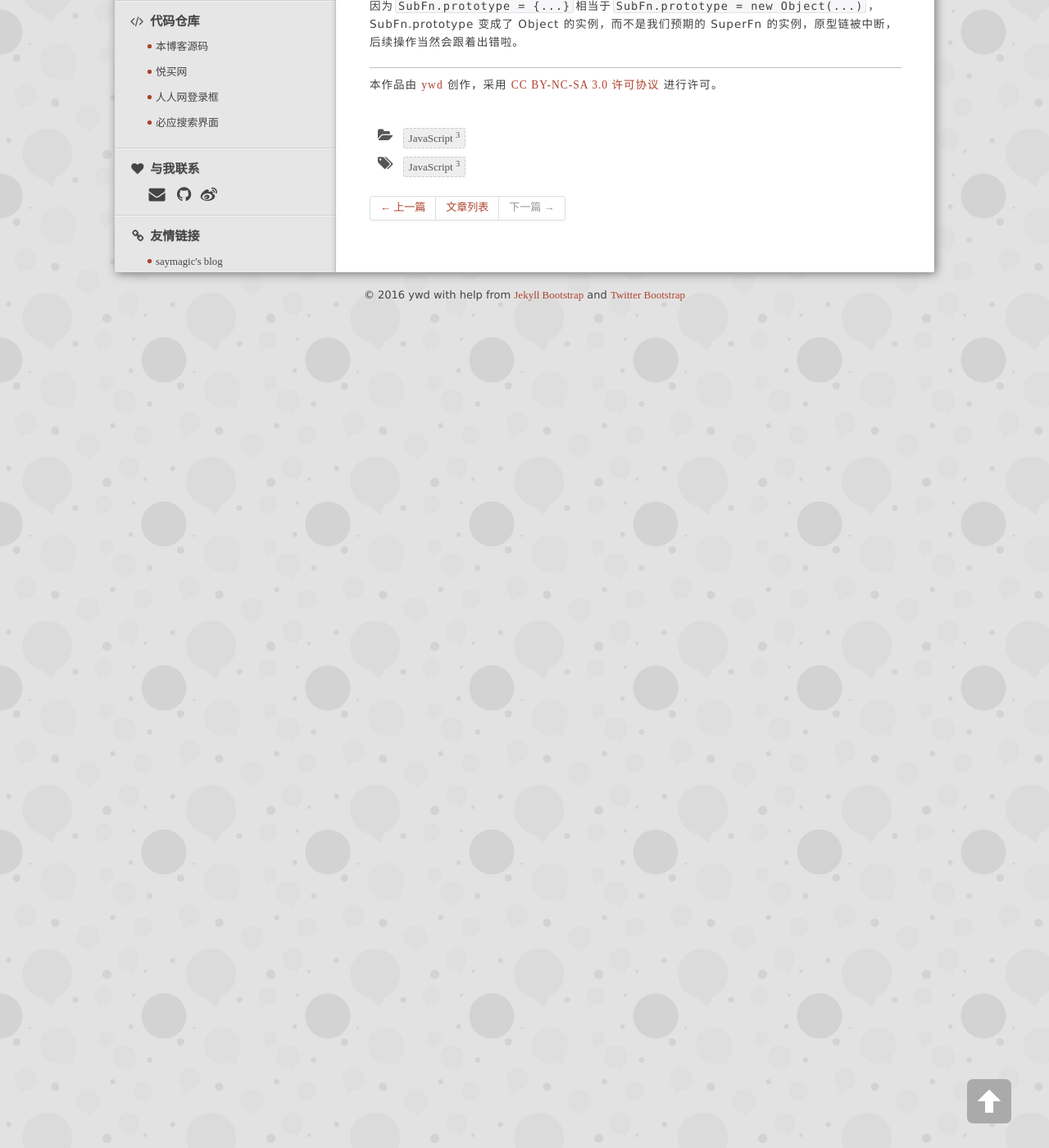
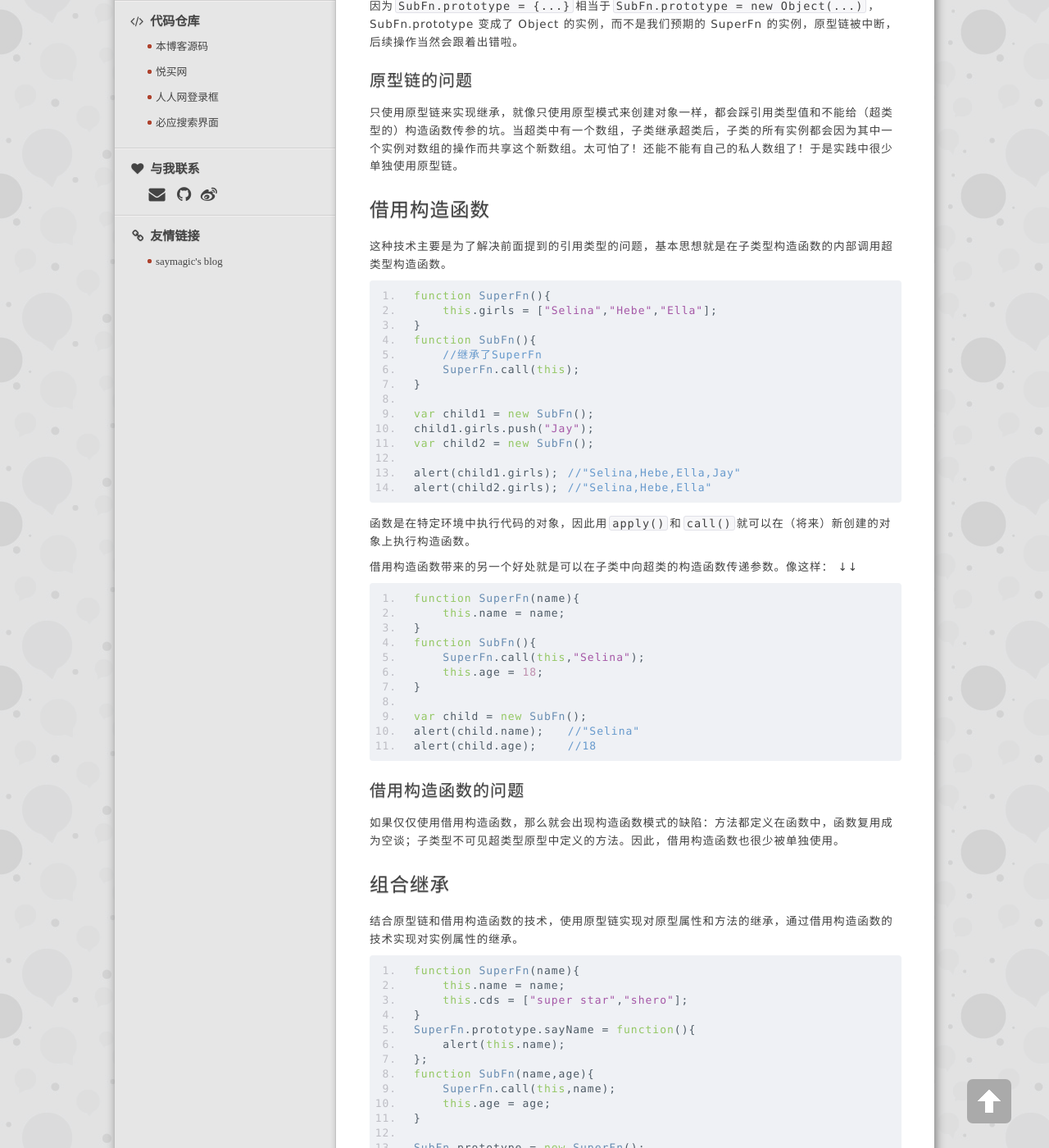
Before and after one commit to wendyppy/0-0-9.github.io, a Jekyll site: the page built from _posts/2016-07-23-inherit&prctotype-chain-in-js.md, in a window 1280 px wide and 1400 px high, scrolled down 2761 px. Shown: the whole window at 82% size. Built offline with Jekyll 4.4.1, drawn with Linux system fonts in a browser that asks for light colours; nearby versions of some CDN libraries; library files that are not in the unit come from our copies; Markdown is read by kramdown in place of the engine named in the settings; comment, search, counter and statistics services are not loaded; some of the changed text lies outside the part shown.

Commit message:
alter inherit

```diff
--- a/_posts/2016-07-23-inherit&prctotype-chain-in-js.md
+++ b/_posts/2016-07-23-inherit&prctotype-chain-in-js.md
@@ -110,3 +110,90 @@ SubFn.prototype = {
 </pre>
 
 因为`SubFn.prototype = {...}`相当于`SubFn.prototype = new Object(...)`，SubFn.prototype 变成了 Object 的实例，而不是我们预期的 SuperFn 的实例，原型链被中断，后续操作当然会跟着出错啦。
+
+###原型链的问题
+
+只使用原型链来实现继承，就像只使用原型模式来创建对象一样，都会踩引用类型值和不能给（超类型的）构造函数传参的坑。当超类中有一个数组，子类继承超类后，子类的所有实例都会因为其中一个实例对数组的操作而共享这个新数组。太可怕了！还能不能有自己的私人数组了！于是实践中很少单独使用原型链。
+
+##借用构造函数
+
+这种技术主要是为了解决前面提到的引用类型的问题，基本思想就是在子类型构造函数的内部调用超类型构造函数。
+
+<pre>
+function SuperFn(){
+    this.girls = ["Selina","Hebe","Ella"];
+}
+function SubFn(){
+    //继承了SuperFn
+    SuperFn.call(this);
+}
+
+var child1 = new SubFn();
+child1.girls.push("Jay");
+var child2 = new SubFn();
+
+alert(child1.girls);	//"Selina,Hebe,Ella,Jay"
+alert(child2.girls);	//"Selina,Hebe,Ella"
+</pre>
+
+函数是在特定环境中执行代码的对象，因此用`apply()`和`call()`就可以在（将来）新创建的对象上执行构造函数。
+
+借用构造函数带来的另一个好处就是可以在子类中向超类的构造函数传递参数。像这样： ↓↓
+
+<pre>
+function SuperFn(name){
+    this.name = name;
+}
+function SubFn(){
+    SuperFn.call(this,"Selina");
+    this.age = 18;
+}
+
+var child = new SubFn();
+alert(child.name);	//"Selina"
+alert(child.age);	//18
+</pre>
+
+###借用构造函数的问题
+
+如果仅仅使用借用构造函数，那么就会出现构造函数模式的缺陷：方法都定义在函数中，函数复用成为空谈；子类型不可见超类型原型中定义的方法。因此，借用构造函数也很少被单独使用。
+
+##组合继承
+
+结合原型链和借用构造函数的技术，使用原型链实现对原型属性和方法的继承，通过借用构造函数的技术实现对实例属性的继承。
+
+<pre>
+function SuperFn(name){
+    this.name = name;
+    this.cds = ["super star","shero"];
+}
+SuperFn.prototype.sayName = function(){
+    alert(this.name);
+};
+function SubFn(name,age){
+    SuperFn.call(this,name);
+    this.age = age;
+}
+
+SubFn.prototype = new SuperFn();
+SubFn.prototype.sayAge = function(){
+    alert(this.age);
+};
+
+SubFn.prototype.constructor = SubFn;
+var child1 = new SubFn("Selina",18);
+child1.cds.push("forever");
+var child2 = new SubFn("Hebe",17);
+
+alert(child1.name);	//"Selina"
+alert(child1.cds);	//"super star, shero, forever"
+child1.sayName();	//"Selina"
+child1.sayAge();	//18
+
+alert(child2.name);	//"Hebe"
+alert(child2.cds);	//"super star, shero"
+child2.sayName();	//"Hebe"
+child2.sayAge();	//17
+</pre>
+
+各种结果，尽如人意。这种模式扬长避短，成为 JavaScript 中最常用的继承模式。
```
